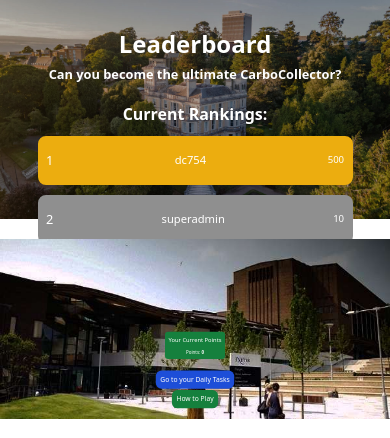
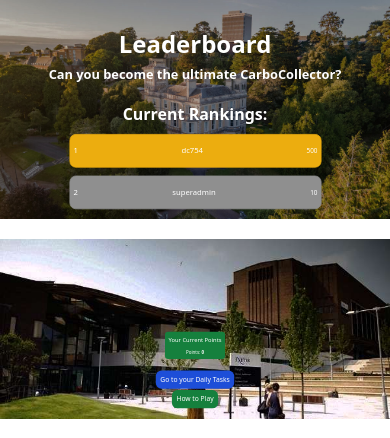
Before and after one commit to FinnGos/Group-Engineering-Project, a Django app: page /leaderboard/ in a window 390 px wide. Shown: the part 60-498 px from the top of the page. Run offline with Django 4.2, Linux system fonts and the light colour scheme; a user stored in the database is signed in; data comes from the database, SQL or seed files in the repository; some libraries are stand-ins or nearby versions.

Commit message:
this might weropk

```diff
--- a/SustainableApplication/templates/leaderboard/leaderboard.html
+++ b/SustainableApplication/templates/leaderboard/leaderboard.html
@@ -59,33 +59,37 @@
                 margin-bottom: 2px !important;
             }
 
-            /* Fix rankings visibility and move up */
+            /* Fix rankings visibility, make smaller, and ensure they're on top */
             .mobile-rankings {
                 margin-top: -10px !important;
                 display: block !important;
                 visibility: visible !important;
                 width: 90% !important;
                 max-width: 90% !important;
+                position: relative !important;
+                z-index: 50 !important; /* Ensure rankings are on top */
+                transform: scale(0.8) !important; /* Make entire rankings container smaller */
+                transform-origin: top center !important;
             }
 
-            /* Half size leaderboard entries */
+            /* Shrink leaderboard entries even more */
             .rank-item {
-                padding: 0.4rem !important;
-                margin-bottom: 0.4rem !important;
-                border-width: 2px !important;
+                padding: 0.25rem !important;
+                margin-bottom: 0.25rem !important;
+                border-width: 1px !important;
                 min-height: 0 !important;
             }
 
             .rank {
-                font-size: 0.8rem !important; /* 40% of 2xl */
+                font-size: 0.6rem !important; /* Smaller text */
             }
 
             .name {
-                font-size: 0.7rem !important; /* 40% of xl */
+                font-size: 0.6rem !important; /* Smaller text */
             }
 
             .points {
-                font-size: 0.6rem !important; /* 40% of lg */
+                font-size: 0.5rem !important; /* Smaller text */
             }
 
             /* Bottom section image adjustments */
@@ -95,6 +99,7 @@
                 background-color: transparent !important;
                 height: 180px !important;
                 margin-top: 20px !important; /* Move down */
+                z-index: 10 !important; /* Lower than rankings */
             }
 
             .mobile-bottom-image {
@@ -118,6 +123,7 @@
                 bottom: 60px !important;
                 transform: scale(0.4) !important;
                 transform-origin: center bottom !important;
+                z-index: 20 !important; /* Higher than bottom image but lower than rankings */
             }
 
             .mobile-current-points h3 {
@@ -136,6 +142,7 @@
                 transform: scale(0.7) !important;
                 transform-origin: center bottom !important;
                 width: 100% !important;
+                z-index: 20 !important; /* Higher than bottom image but lower than rankings */
             }
 
             .mobile-button {
```
